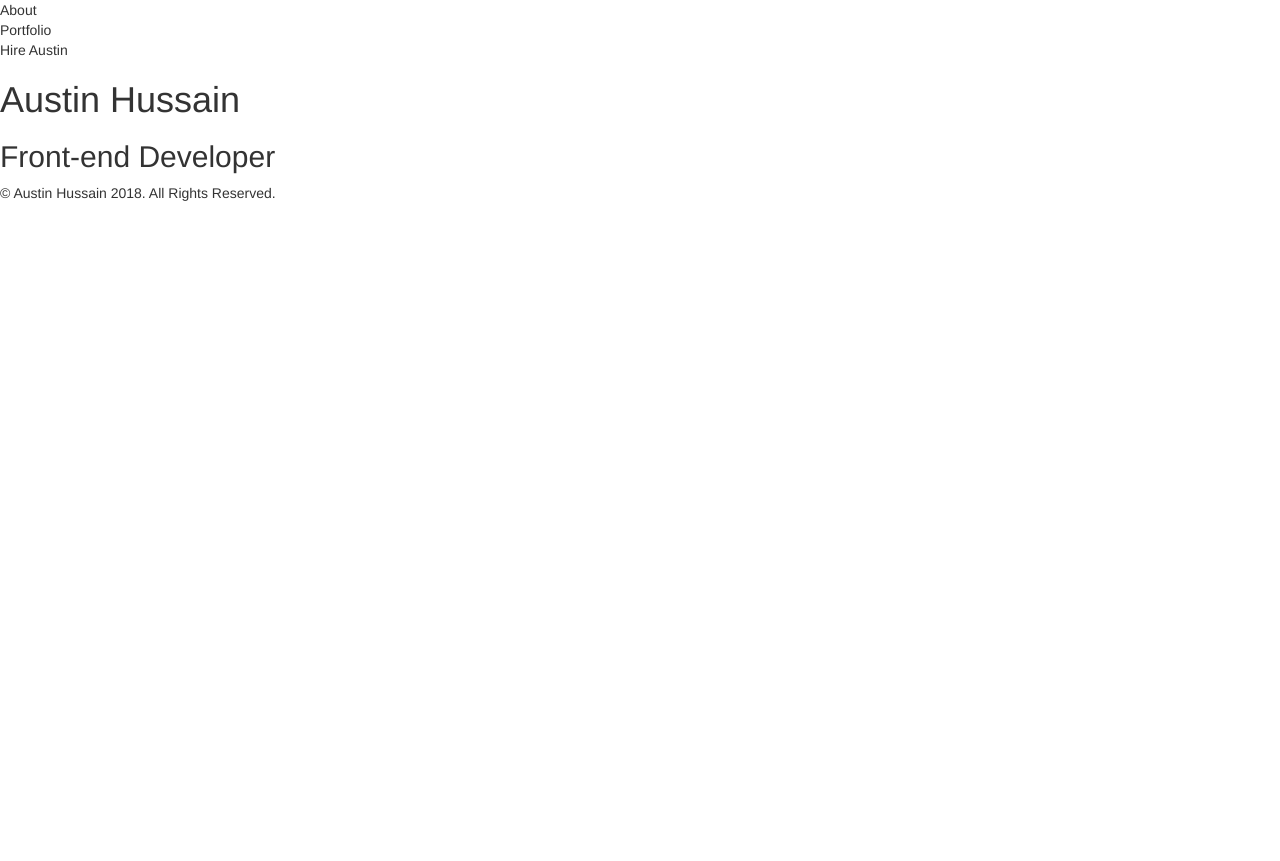
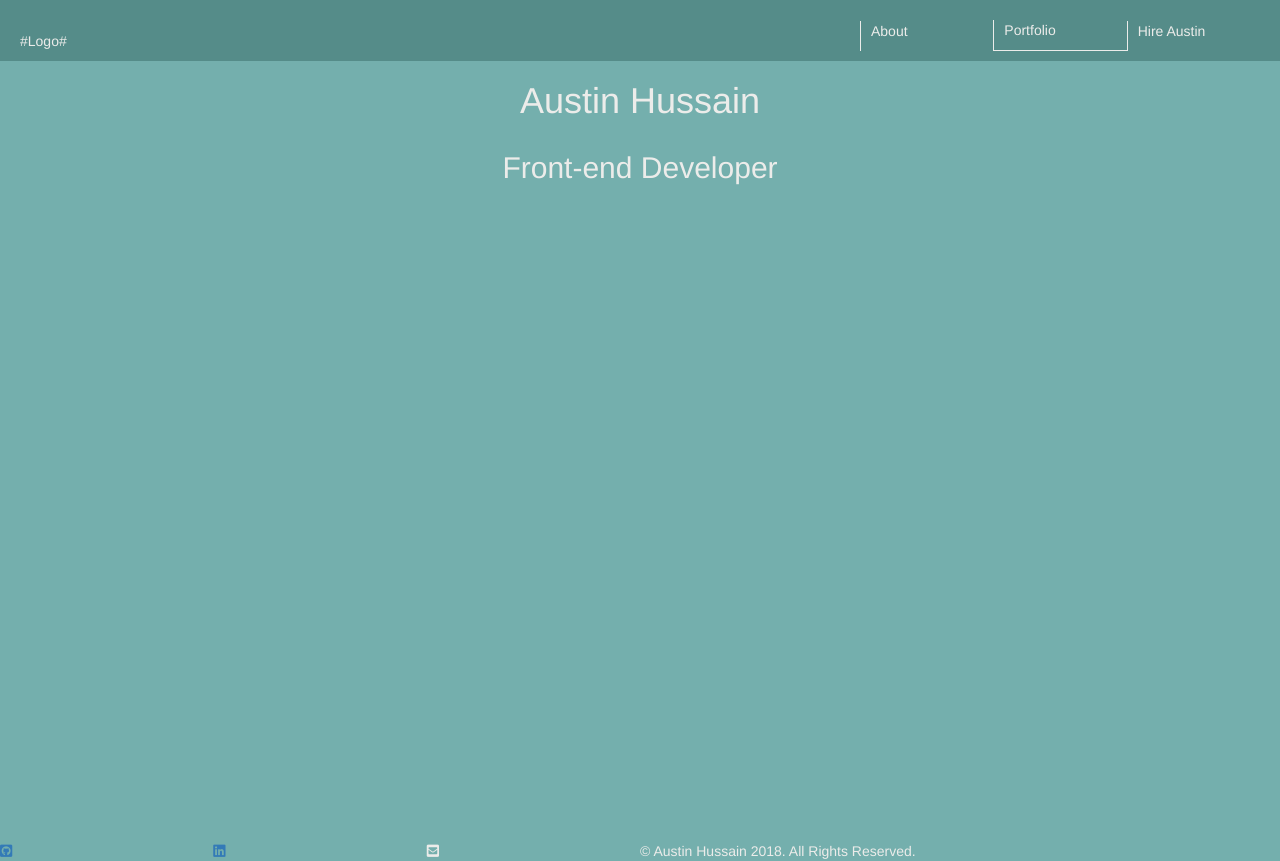
Before and after one commit to ahussain11/austin-portfolio, a plain HTML site: page index.html in a window 1280 px wide. Before the commit the page ends 800 px from the top, so only its background shows below. Drawn offline with Linux system fonts and the light colour scheme.

Commit message:
added nav, title, footer

```diff
--- a/css/style.css
+++ b/css/style.css
@@ -1,14 +1,79 @@
-body {
-    box-sizing: border-box;
-}
+/* Variables */
 
 :root {
     /* Fonts */
 
 
     /* Colors */
-    --white: #fafafa;
-    --green: #ace335;
+    --white: #ECECEA;
+    --blue: #558C89;
+    --light-blue: #74AFAD;
+    --brown: #D9853B;
     --light-shadow: rgba(0, 0, 0, .2);
     --dark-shadow: rgba(0, 0, 0, .6);
   }
+
+/* OOCSS   */
+
+.mobile-hide {
+    display: none;
+}
+
+.current {
+    border-bottom: 1px solid var(--white);
+}
+
+/* Style */
+
+  body {
+    box-sizing: border-box;
+    background: var(--light-blue);
+    color: var(--white);
+}
+
+.header-grid {
+    background: var(--blue);
+    padding: 20px 20px 0 20px;
+    display: grid;
+    gap: 15px 0px;
+    grid-template-columns: auto 1fr auto;
+    justify-items: center;
+    align-items: center;
+}
+
+header nav {
+    width: 400px;
+    grid-column: 3;
+}
+
+.nav-grid {
+    display: grid;
+    grid-template-columns: repeat(3, 1fr);
+    align-items: center;
+}
+
+.nav-item {
+    padding: 0 0 10px 10px;
+    border-left: 1px solid var(--white);
+}
+
+.title {
+    height: calc(100vh - 100px);
+    display: flex;
+    flex-direction: column;
+    align-items: center;
+}
+
+.footer-grid {
+    display: grid;
+    grid-template-columns: 1fr 1fr;
+}
+
+.footer-icons {
+    display: grid;
+    grid-template-columns: repeat(3, 1fr);
+}
+
+footer a:hover {
+    text-decoration: none;
+}
--- a/index.html
+++ b/index.html
@@ -7,35 +7,54 @@
   <link rel="stylesheet" href="css/reset.css">
 	<link rel="stylesheet" href="css/bootstrap.min.css">
 	<link rel="stylesheet" href="css/font-awesome.min.css">
+	<link rel="stylesheet" href="https://use.fontawesome.com/releases/v5.3.1/css/all.css" integrity="sha384-mzrmE5qonljUremFsqc01SB46JvROS7bZs3IO2EmfFsd15uHvIt+Y8vEf7N7fWAU" crossorigin="anonymous">
 	<link rel="stylesheet" href="css/style.css">
 </head>
 <body>
-    <header class="nav-grid"> <!-- Nav Start -->
-			<div class="logo"></div>
-			<ul>
-				<li class="nav-item">About</li>
-				<li class="nav-item current">Portfolio</li>
-				<li class="nav-item">Hire Austin</li>
-			</ul>
+    <header class="header-grid mobile-hide"> <!-- Nav Start -->
+			<div class="logo">#Logo#</div>
+			<nav>
+				<ul class="nav-grid">
+					<li class="nav-item">About</li>
+					<li class="nav-item current">Portfolio</li>
+					<li class="nav-item">Hire Austin</li>
+				</ul>
+			</nav>
 		</header> <!-- Nav End -->
 
-		<div> <!-- Title Start -->
+		<div class="title"> <!-- Title Start -->
 			<h1>Austin Hussain</h1>
 			<h2>Front-end Developer</h2>
 			<span class="title-icon"></span>
 		</div> <!-- Title End -->
 
 		<div class="portfolio-grid"> <!-- Portfolio Start -->
-			<div class="site-preview"></div>
-			<div class="site-preview"></div>
-			<div class="site-preview"></div>
-			<div class="site-preview"></div>
+			<div class="site-preview">
+				<img src="" alt="">
+			</div>
+			<div class="site-preview">
+				<img src="" alt="">
+			</div>
+			<div class="site-preview">
+				<img src="" alt="">
+			</div>
+			<div class="site-preview">
+				<img src="" alt="">
+			</div>
 		</div> <!-- Portfolio End -->
 
 		<footer class="footer-grid"> <!-- Footer Start -->
-			<div class="github-icon"></div>
-			<div class="linked-in-icon"></div>
-			<div class="mail-icon"></div>
+			<div class="footer-icons">
+				<div class="github-icon">
+						<a href="https://github.com/ahussain11" target="_blank"><i class="fab fa-github-square"></i></a>
+				</div>
+				<div class="linked-in-icon">
+						<a href="https://www.linkedin.com/in/austin-hussain-563b36105/" target="_blank"><i class="fab fa-linkedin"></i></a>
+				</div>
+				<div class="mail-icon"> <!-- will send email to 'austin.hussain@gmail.com' -->
+						<i class="fas fa-envelope-square"></i>
+				</div>
+			</div>
 			<div class="copyright">&copy; Austin Hussain 2018. All Rights Reserved.</div>
 		</footer> <!-- Footer End -->
 </body>
```
